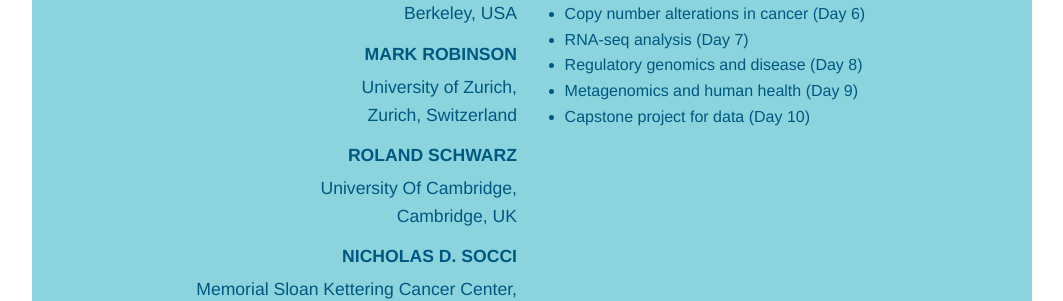
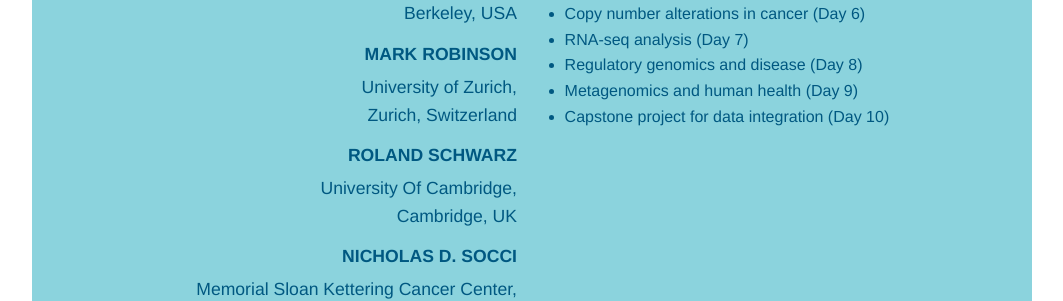
Before and after one commit to BIMSBbioinfo/compgen, a Jekyll site: the page 2016/index.html, which Jekyll copies as it is, in a window 1280 px wide and 900 px high, scrolled down 1003 px. Shown: the part 152-453 px from the top of the window, without its empty margins (108-1171 px from the left). Built offline with Jekyll 4.4.1, drawn with Linux system fonts in a browser that asks for light colours; nearby versions of some CDN libraries; library files that are not in the unit come from our copies.

Commit message:
fixed missing word

```diff
--- a/2016/index.html
+++ b/2016/index.html
@@ -78,7 +78,7 @@
           <li>RNA-seq analysis (Day 7)</li>
           <li>Regulatory genomics and disease (Day 8)</li>
           <li>Metagenomics and human health (Day 9)</li>
-          <li>Capstone project for data (Day 10)</li>
+          <li>Capstone project for data integration (Day 10)</li>
         </ul>
       </div>
     </div>
```
